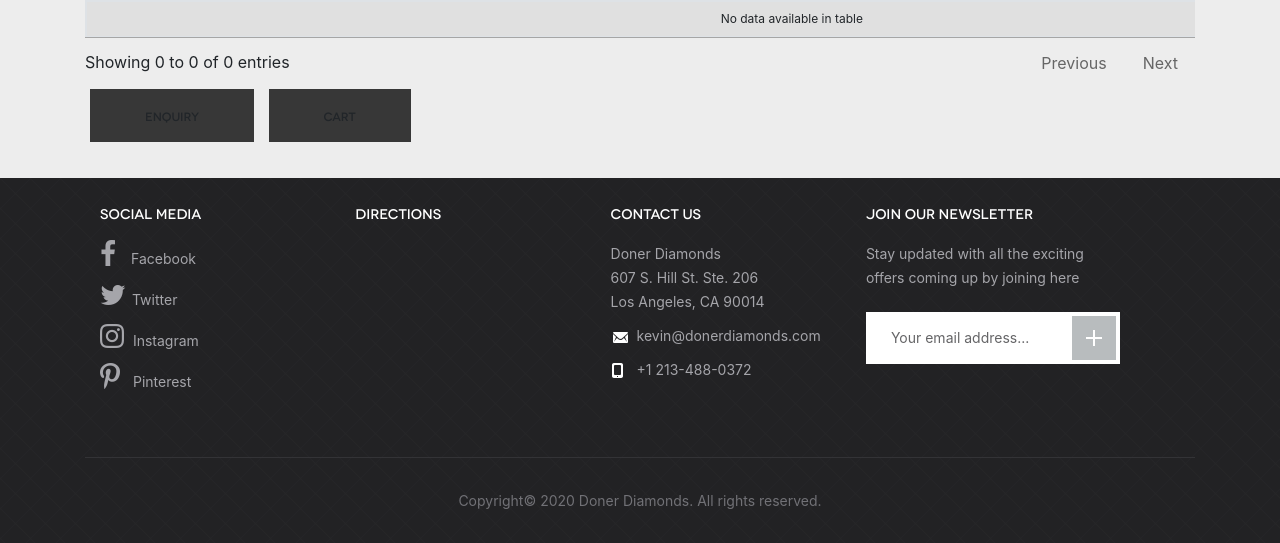
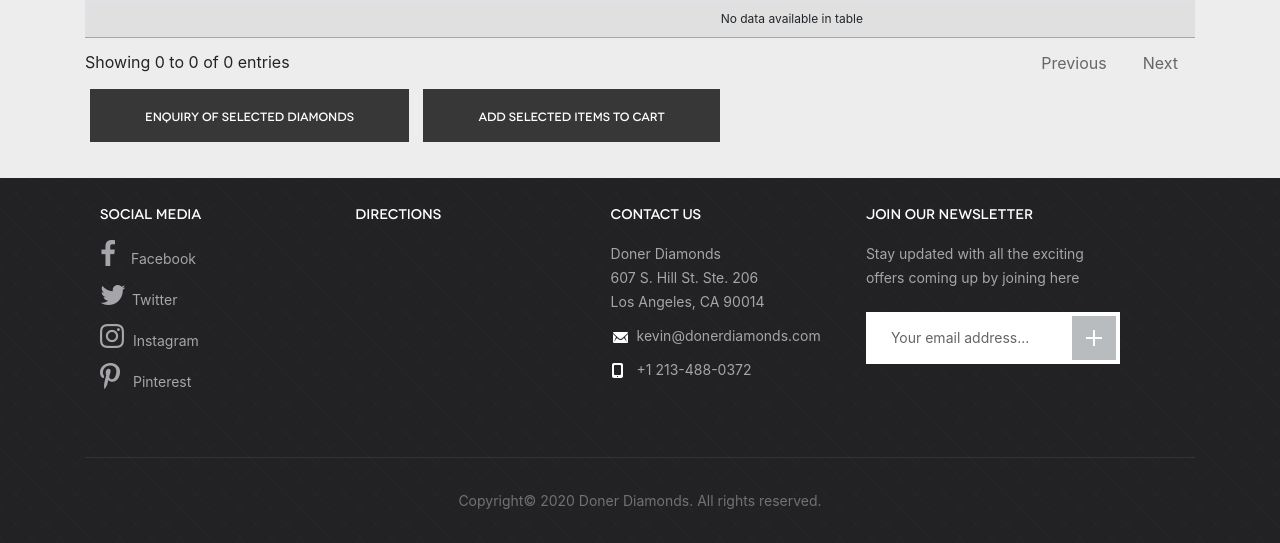
Before and after one commit to hardikkat24/DonerPvt, a Django app: page /search/ in a window 1280 px wide. Shown: the part 1563-2106 px from the top of the page. Run offline with Django 3.2, Linux system fonts and the light colour scheme; a user stored in the database is signed in; tables that the repository leaves empty hold one stand-in row (values such as "Sample post"); some libraries are stand-ins or nearby versions; grey boxes are pictures that could not be loaded.

Commit message:
html changes

```diff
--- a/store/templates/store/products.html
+++ b/store/templates/store/products.html
@@ -262,8 +262,8 @@
 
 						</tbody>
 					</table>
-					<a id = "enquiry-btn" style="margin:5px;" class="btn-grey">Enquiry</a>
-					<a id = "cart-btn" style="margin:5px;" class="btn-grey">Cart</a>
+					<a id = "enquiry-btn" style="margin:5px; color: white;" class="btn-grey">Enquiry of Selected Diamonds</a>
+					<a id = "cart-btn" style="margin:5px; color: white;" class="btn-grey">Add Selected Items to cart</a>
 				</div>
 			</div>
 	</div>
```
